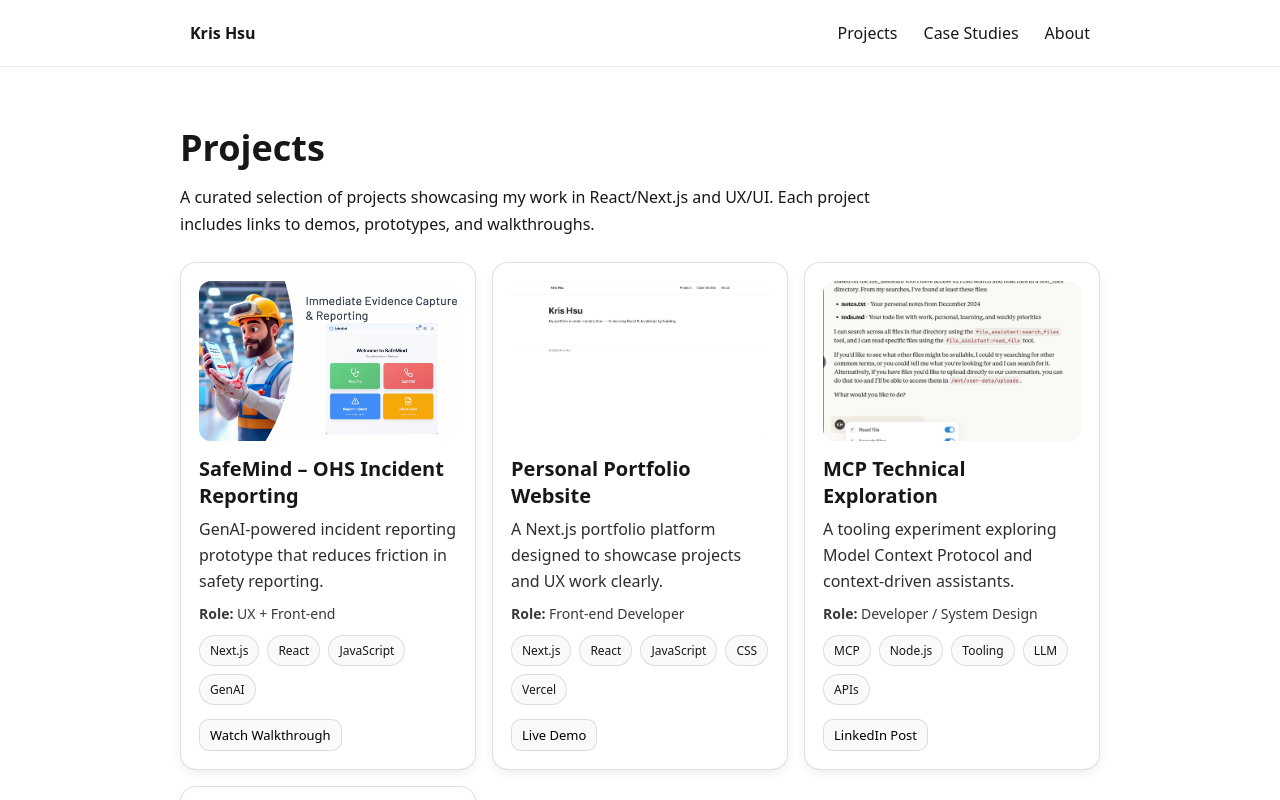
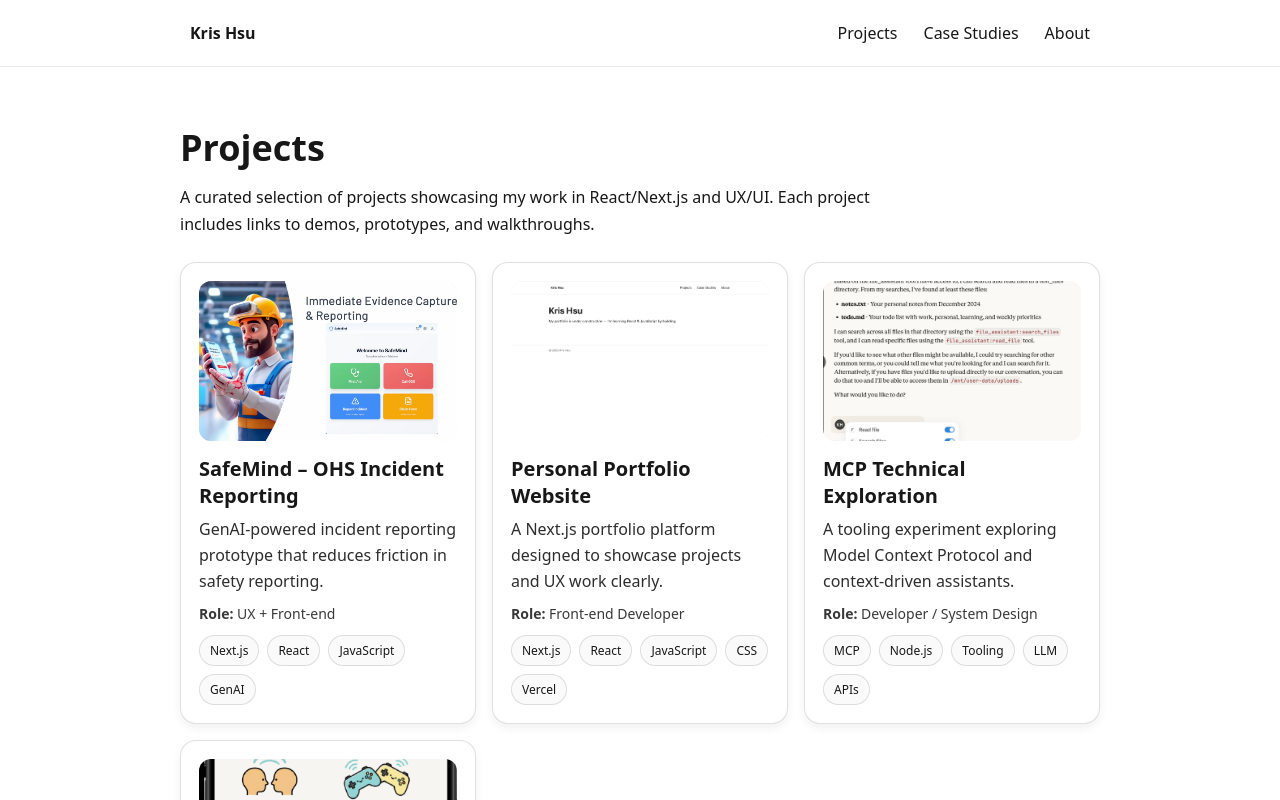
Before and after one commit to ruby23719111/kris-portfolio, a Next.js app: page /projects in a window 1280 px wide. Shown: the top 800 px of the page. Built offline with nearby package versions, Linux system fonts and the light colour scheme.

Commit message:
Make project cards fully clickable with hover

```diff
--- a/src/components/ProjectCard.js
+++ b/src/components/ProjectCard.js
@@ -2,36 +2,14 @@
 
 import { useState } from "react";
 
-const linkStyle = {
-  fontSize: 13,
-  padding: "6px 10px",
-  borderRadius: 10,
-  border: "1px solid rgba(0,0,0,0.12)",
-  textDecoration: "none",
-  color: "black",
-  background: "rgba(0,0,0,0.02)",
-};
-
 export default function ProjectCard({ project }) {
-  const {
-    title,
-    oneLiner,
-    role,
-    tech = [],
-    links = {},
-    image,
-    primaryLink,
-  } = project;
-
+  const { title, oneLiner, role, tech = [], image, primaryLink } = project;
   const [hovered, setHovered] = useState(false);
 
   const openPrimary = () => {
     if (!primaryLink) return;
     window.open(primaryLink, "_blank", "noreferrer");
   };
-
-  const stop = (e) => e.stopPropagation();
-  console.log(title, primaryLink, links);
 
   return (
     <article
@@ -64,7 +42,6 @@ export default function ProjectCard({ project }) {
         transition: "transform 0.2s ease, box-shadow 0.2s ease",
       }}
     >
-      {/* ✅ Preview Image（hover 微放大） */}
       {image && (
         <div
           style={{
@@ -81,7 +58,7 @@ export default function ProjectCard({ project }) {
               width: "100%",
               height: 160,
               objectFit: "cover",
-              transform: hovered ? "scale(1.03)" : "scale(1)",
+              transform: hovered && primaryLink ? "scale(1.03)" : "scale(1)",
               transition: "transform 0.3s ease",
               display: "block",
             }}
@@ -89,7 +66,6 @@ export default function ProjectCard({ project }) {
         </div>
       )}
 
-      {/* ✅ 標題不要再包 <a>（整卡已可點） */}
       <h3 style={{ margin: 0, fontSize: 20 }}>{title}</h3>
 
       <p style={{ marginTop: 8, lineHeight: 1.6, opacity: 0.9 }}>{oneLiner}</p>
@@ -98,7 +74,6 @@ export default function ProjectCard({ project }) {
         <strong>Role:</strong> {role}
       </p>
 
-      {/* Tech tags */}
       <div style={{ display: "flex", flexWrap: "wrap", gap: 8, marginTop: 12 }}>
         {tech.map((t) => (
           <span
@@ -115,35 +90,6 @@ export default function ProjectCard({ project }) {
           </span>
         ))}
       </div>
-
-      {/* Links（阻止冒泡） */}
-      <div style={{ display: "flex", gap: 12, flexWrap: "wrap", marginTop: 14 }}>
-        {links.live && (
-          <a href={links.live} target="_blank" rel="noreferrer" style={linkStyle} onClick={stop}>
-            Live Demo
-          </a>
-        )}
-        {links.github && (
-          <a href={links.github} target="_blank" rel="noreferrer" style={linkStyle} onClick={stop}>
-            GitHub
-          </a>
-        )}
-        {links.youtube && (
-          <a href={links.youtube} target="_blank" rel="noreferrer" style={linkStyle} onClick={stop}>
-            Watch Walkthrough
-          </a>
-        )}
-        {links.figma && (
-          <a href={links.figma} target="_blank" rel="noreferrer" style={linkStyle} onClick={stop}>
-            Figma
-          </a>
-        )}
-        {links.article && (
-          <a href={links.article} target="_blank" rel="noreferrer" style={linkStyle} onClick={stop}>
-            LinkedIn Post
-          </a>
-        )}
-      </div>
     </article>
   );
 }
```
